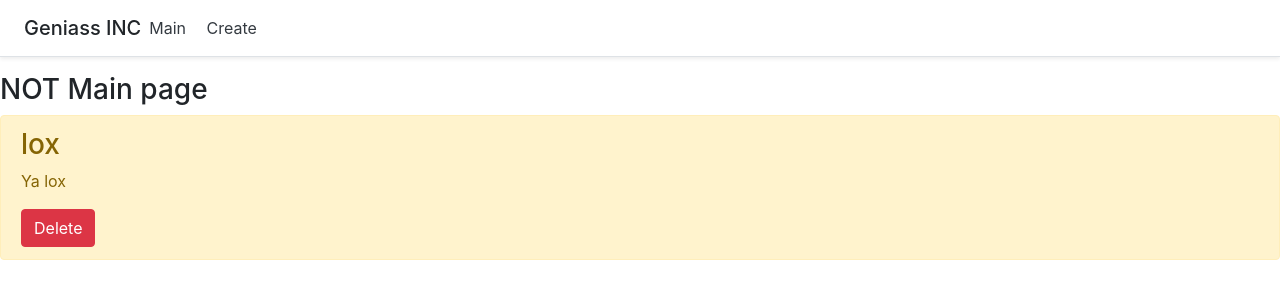
After one commit to geniass1/Django-project, a Django app: page /task/1/ in a window 1280 px wide. The commit adds this page. Shown: the top 300 px of the page. Run offline with Django 3.2, Linux system fonts and the light colour scheme; data comes from the database, SQL or seed files in the repository; both versions use the stored data as it was after the commit; some libraries are stand-ins or nearby versions.

Commit message:
deleted from database

```diff
--- a/geniass/main/templates/main/index.html
+++ b/geniass/main/templates/main/index.html
@@ -9,6 +9,7 @@
     <div class="alert alert-warning mt-2">
         <h3>{{el.title}}</h3>
         <p>{{el.task}}</p>
+        <a href="task/{{el.id}}/" class = "btn btn-warning">Details</a>
     </div>
 {% endfor %}
 {% endblock %}
--- /dev/null
+++ b/geniass/main/templates/main/task.html
@@ -0,0 +1,13 @@
+{% extends 'main/base.html' %}
+
+{% block title %}
+lox
+{% endblock %}
+{% block main %}
+<h3>NOT Main page</h3>
+    <div class="alert alert-warning mt-2">
+        <h3>{{task.title}}</h3>
+        <p>{{task.task}}</p>
+        <a href="/delete/{{task.id}}/" class = "btn btn-danger">Delete</a>
+    </div>
+{% endblock %}
--- a/geniass/main/urls.py
+++ b/geniass/main/urls.py
@@ -3,4 +3,6 @@ from . import views
 urlpatterns = [
     path('', views.index, name='main'),
     path('create', views.create, name='create'),
+    path('task/<int:id>/', views.task_id, name='task_id'),
+    path('delete/<int:id>/', views.delete, name='delete'),
 ]
--- a/geniass/main/views.py
+++ b/geniass/main/views.py
@@ -6,6 +6,11 @@ from .forms import TaskForm
 def index(request):
     tasks = Task.objects.order_by('-id')
     return render(request, 'main/index.html', {'title': 'Lol', 'tasks': tasks})
+
+
+def task_id(request, id):
+    task = Task.objects.get(id=id)
+    return render(request, 'main/task.html', {'task': task})
 
 
 def create(request):
@@ -18,3 +23,9 @@ def create(request):
         'form': form
     }
     return render(request, 'main/create.html', context)
+
+
+def delete(request, id):
+    obj = Task.objects.get(id=id)
+    obj.delete()
+    return redirect('/')
```
Also changed, not shown: geniass/db.sqlite3.
